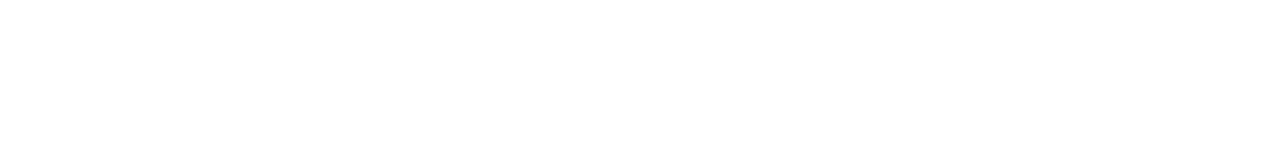
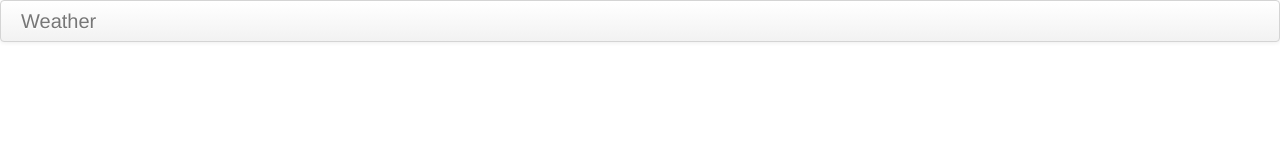
Before and after one commit to jonahlyn/jssummit-backbone-boilerplate, a website: page index.html in a window 1280 px wide. Drawn offline with Linux system fonts and the light colour scheme.

Commit message:
Added a navbar.

```diff
--- a/app/styles/forecast.styl
+++ b/app/styles/forecast.styl
@@ -1,4 +1,3 @@
-body { margin: 15px; }
 #output { margin-left: 0; display: none; }
 #output img { height: 20px; width: 20px; vertical-align: top; }
 #error { color: red; font-weight: bold; padding-left: 15px; }
--- a/index.html
+++ b/index.html
@@ -23,6 +23,15 @@
 </head>
 
 <body>
+
+  <div class="navbar .navbar-fixed-top">
+    <div class="navbar-inner">
+      <div class="container">
+        <div class="brand">Weather</div>
+      </div>
+    </div>
+  </div>
+
   <!-- Main container. -->
   <div role="main" id="main" class="container">
     <div class="search">
```
